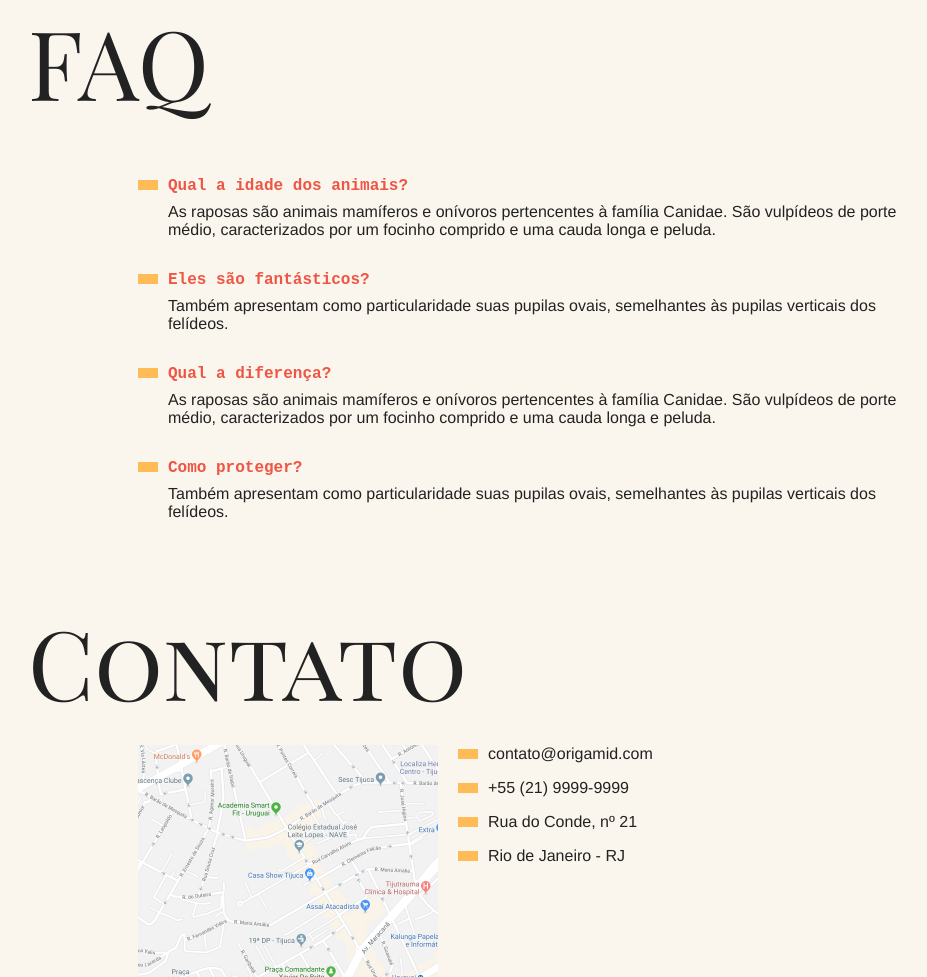
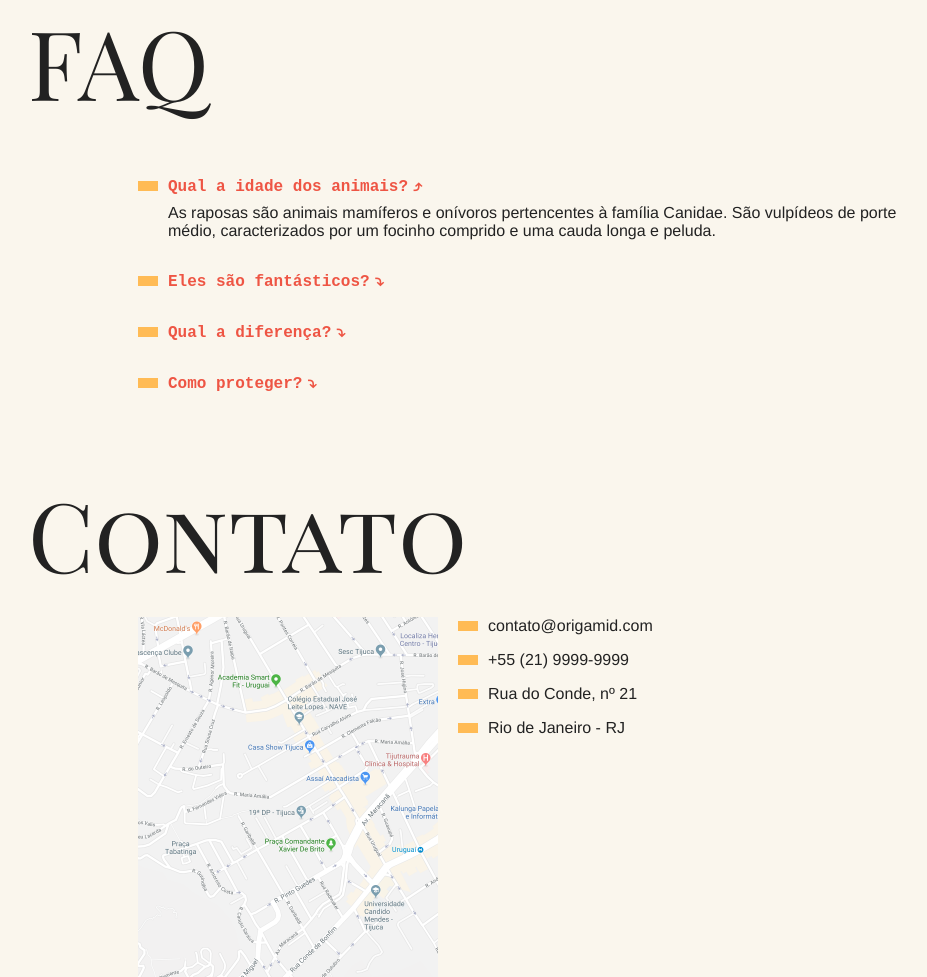
Before and after one commit to cristianmattos/animaisBlog, a plain HTML site: page index.html in a window 1280 px wide. Shown: the part 811-1788 px from the top of the page, without its empty margins (162-1089 px from the left). Drawn offline with Linux system fonts and the light colour scheme.

Commit message:
init Accordion

```diff
--- a/css/style.css
+++ b/css/style.css
@@ -247,3 +247,38 @@ to {
 }
 
 }
+
+dt{
+  cursor: pointer;
+}
+
+.js .js-accordion dd{
+  display: none;
+}
+
+
+.js-accordion dt::after{
+  content: "⤵";
+  margin-left: 5px;
+}
+
+.js-accordion dt.ativo::after{
+  content: "⤴";
+}
+
+.js .js-accordion dd.ativo{
+  display: block !important;
+  animation: slideDown .5s forwards;
+}
+
+@keyframes slideDown{
+from{
+  opacity: 0;
+  max-height: 0 ;
+}
+to {
+  max-height: 200px;
+  opacity: 1;
+}
+
+}
--- a/index.html
+++ b/index.html
@@ -104,7 +104,7 @@
 
   <section class="grid-section faq" id="faq">
     <h1 class="titulo">FAQ</h1>
-    <dl class="faq-lista">
+    <dl class="faq-lista js-accordion">
       <dt>Qual a idade dos animais?</dt>
       <dd>As raposas são animais mamíferos e onívoros pertencentes à família Canidae. São vulpídeos de porte médio, caracterizados por um focinho comprido e uma cauda longa e peluda.</dd>
       <dt>Eles são fantásticos?</dt>
--- a/script.js
+++ b/script.js
@@ -1,3 +1,4 @@
+function initTabNav() {
   const animaisLista = document.querySelectorAll(".js-tabmenu li");
   const animalDescricao = document.querySelectorAll(".js-tabcontent section");
 
@@ -14,3 +15,41 @@ if (animaisLista.length && animalDescricao.length) {
       itemAnimal.addEventListener("click", addClass);
     });
   }
+}
+initTabNav();
+
+// metodo 1
+// const acordionDT = document.querySelectorAll(".js-accordion dt");
+// const acordionDD = document.querySelectorAll(".js-accordion dd");
+
+// acordionDD[0].classList.add("ativo");
+
+// function mostrarAcordion(indexDT) {
+//   acordionDD[indexDT].classList.toggle("ativo");
+// }
+
+// acordionDT.forEach((dt, indexDT) => {
+//   dt.addEventListener("click", () => {
+//     mostrarAcordion(indexDT);
+//   });
+// });
+
+function initAccordion() {
+  const accordionList = document.querySelectorAll(".js-accordion dt");
+  const activeClass = "ativo";
+
+  if (accordionList.length) {
+    accordionList[0].classList.toggle(activeClass);
+    accordionList[0].nextElementSibling.classList.toggle(activeClass);
+
+    function activeAccordion() {
+      this.classList.toggle(activeClass);
+      this.nextElementSibling.classList.toggle(activeClass);
+    }
+
+    accordionList.forEach((item) => {
+      item.addEventListener("click", activeAccordion);
+    });
+  }
+}
+initAccordion();
```
Lines whose indentation alone changed are shown as unchanged.
